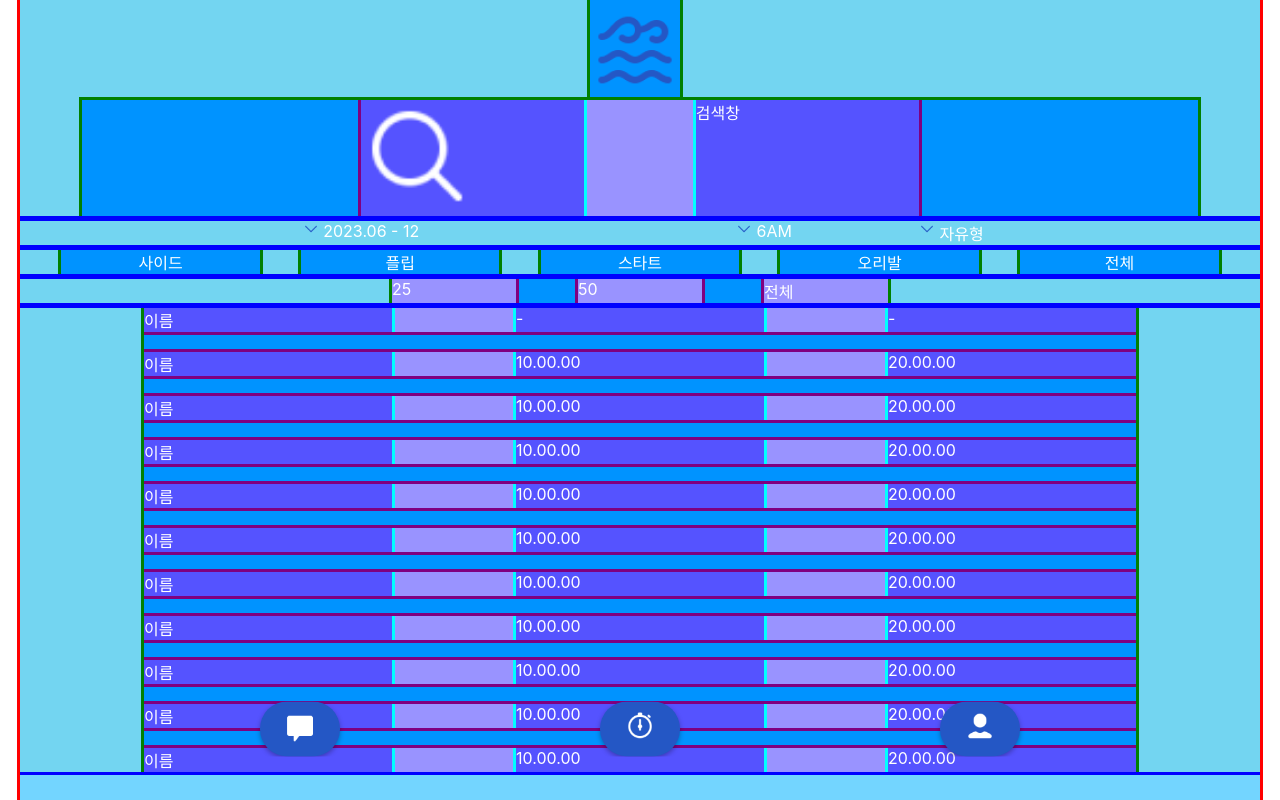
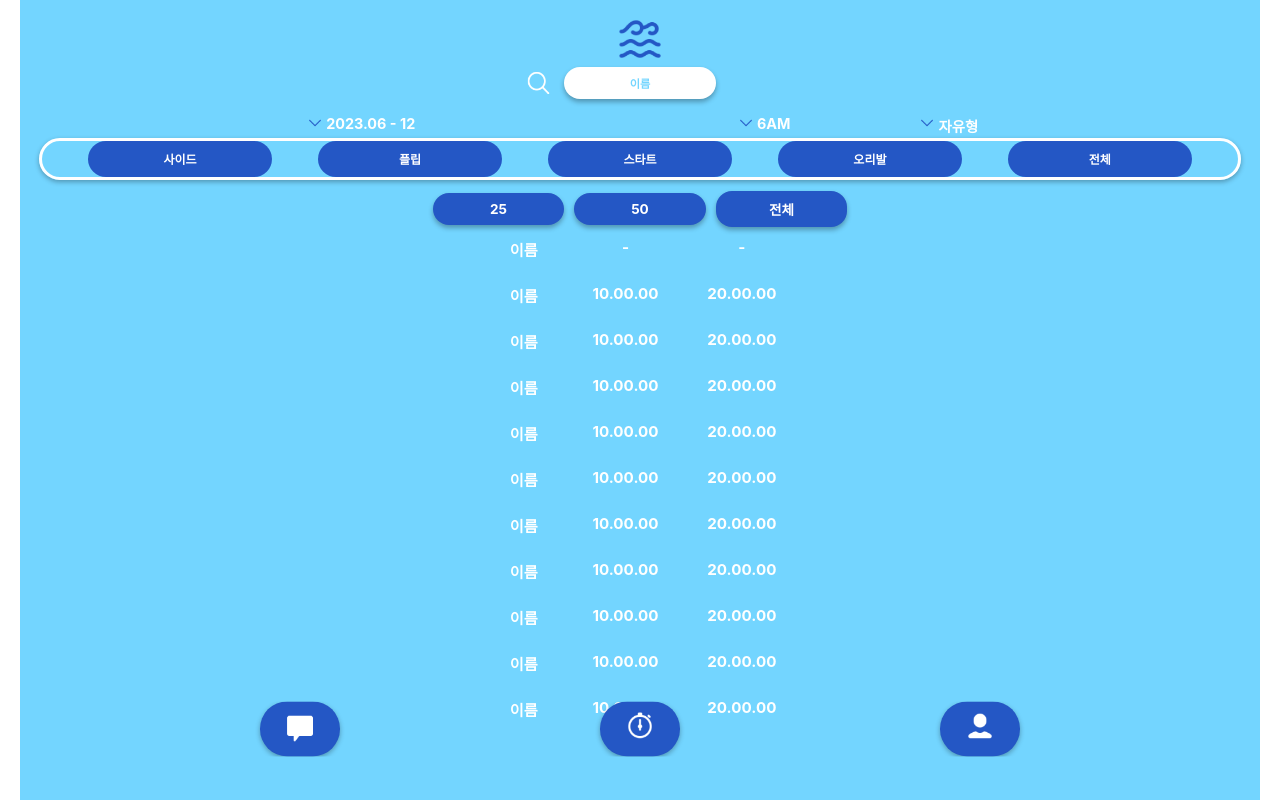
Before and after one commit to RIDE-THE-WAVE/Frontend, a React (Create React App) app in the folder ride-the-wave/: page /grouprecords in a window 1280 px wide. Built offline with nearby package versions, Linux system fonts and the light colour scheme.

Commit message:
FEAT: 전체 기록 UI 구현 #6

```diff
--- a/ride-the-wave/src/component/records/grouprecords/GroupRecords.js
+++ b/ride-the-wave/src/component/records/grouprecords/GroupRecords.js
@@ -21,10 +21,12 @@ function GroupRecords() {
                     <div className={styles.user_search_inner_box}>
                         {/* 제목 박스가 들어갈 예정 */}
                         <div className={styles.user_search_img}>
-                            <img src={search_record} alt="search_record" width='50%'/>
+                            <img src={search_record} alt="search_record" />
                         </div>
-                        <div className={styles.user_search}>검색창
+                        <div className={styles.user_search}>
+                            <span>이름</span>
                         </div>
+                        <div className={styles.empty}></div>
                     </div>
                 </div>
             </div>
@@ -92,8 +94,8 @@ function GroupRecords() {
                     </div>
                     <div className={styles.records}>
                         <div className={styles.record}>
-                            <span>이름
-</span>                        </div>
+                            <span>이름</span>
+                        </div>
                         <div className={styles.record}>
                             <span>10.00.00</span>
                         </div>
@@ -103,8 +105,8 @@ function GroupRecords() {
                     </div>
                     <div className={styles.records}>
                         <div className={styles.record}>
-                            <span>이름
-</span>                        </div>
+                            <span>이름</span>
+                        </div>
                         <div className={styles.record}>
                             <span>10.00.00</span>
                         </div>
@@ -114,8 +116,8 @@ function GroupRecords() {
                     </div>
                     <div className={styles.records}>
                         <div className={styles.record}>
-                            <span>이름
-</span>                        </div>
+                            <span>이름</span>
+                        </div>
                         <div className={styles.record}>
                             <span>10.00.00</span>
                         </div>
@@ -125,8 +127,8 @@ function GroupRecords() {
                     </div>
                     <div className={styles.records}>
                         <div className={styles.record}>
-                            <span>이름
-</span>                        </div>
+                            <span>이름</span>
+                        </div>
                         <div className={styles.record}>
                             <span>10.00.00</span>
                         </div>
@@ -136,8 +138,8 @@ function GroupRecords() {
                     </div>
                     <div className={styles.records}>
                         <div className={styles.record}>
-                            <span>이름
-</span>                        </div>
+                            <span>이름</span>
+                        </div>
                         <div className={styles.record}>
                             <span>10.00.00</span>
                         </div>
@@ -147,8 +149,8 @@ function GroupRecords() {
                     </div>
                     <div className={styles.records}>
                         <div className={styles.record}>
-                            <span>이름
-</span>                        </div>
+                            <span>이름</span>
+                        </div>
                         <div className={styles.record}>
                             <span>10.00.00</span>
                         </div>
@@ -158,8 +160,8 @@ function GroupRecords() {
                     </div>
                     <div className={styles.records}>
                         <div className={styles.record}>
-                            <span>이름
-</span>                        </div>
+                            <span>이름</span>
+                        </div>
                         <div className={styles.record}>
                             <span>10.00.00</span>
                         </div>
@@ -169,8 +171,8 @@ function GroupRecords() {
                     </div>
                     <div className={styles.records}>
                         <div className={styles.record}>
-                            <span>이름
-</span>                        </div>
+                            <span>이름</span>
+                        </div>
                         <div className={styles.record}>
                             <span>10.00.00</span>
                         </div>
@@ -180,8 +182,8 @@ function GroupRecords() {
                     </div>
                     <div className={styles.records}>
                         <div className={styles.record}>
-                            <span>이름
-</span>                        </div>
+                            <span>이름</span>
+                        </div>
                         <div className={styles.record}>
                             <span>10.00.00</span>
                         </div>
@@ -191,8 +193,8 @@ function GroupRecords() {
                     </div>
                     <div className={styles.records}>
                         <div className={styles.record}>
-                            <span>이름
-</span>                        </div>
+                            <span>이름</span>
+                        </div>
                         <div className={styles.record}>
                             <span>10.00.00</span>
                         </div>
@@ -202,7 +204,7 @@ function GroupRecords() {
                     </div>
                   </div>
               </div>
-            <BottomNav />
+                <BottomNav />
         </div>
     );
 }
--- a/ride-the-wave/src/component/records/grouprecords/GroupRecords.module.css
+++ b/ride-the-wave/src/component/records/grouprecords/GroupRecords.module.css
@@ -2,64 +2,83 @@
     width: 100%;
     height: 100vh;
     max-width: 1240px;
-    margin: 0 auto; /* center the form */
-    display: grid; /* grid container */
+    margin: 0 auto;
+    display: grid;
     grid-template-columns: 1fr;
-    grid-template-rows: 1fr repeat(3, 0.3fr) 3fr 0.5fr;
-    gap: 5px;
-    outline: 3px solid red;
+    grid-template-rows: 1fr 0.2fr 0.35fr 0.5fr 3fr 0.7fr;
+    color: white;
     background-color: #73D5FF;
-    color: white;
 }
 
 .header {
     display: flex;
+    flex-direction: column;
     align-items: center;
-    flex-direction: column;
-    outline: 3px solid blue;
+    justify-content: end;
+    margin-bottom: 1rem;
+    /* outline: 3px solid blue;
     color: white;
-    background-color: #73D5F1;
+    background-color: #73D5F1; */
 }
 
 .logo_box {
     display: flex;
     justify-content: center;
-    width: 90%;
-    color: white;
-    outline: 3px solid green;
-    background-color: #0093ff;
+    /* color: white; */
+    /* outline: 3px solid green; */
+    /* background-color: #0093ff; */
+}
+
+.logo_box > img {
+    width: 3.5rem;
 }
 
 .user_search_box {
+    width: 20rem;
     display: flex;
-    justify-content: center;
-    width: 90%;
-    color: white;
-    outline: 3px solid green;
-    background-color: #0093ff;
+    justify-content: start;
+    text-align: center;
+    font-size: 0.7rem;
+    font-weight: bold;
+    color:#73D5FF;
+    /* outline: 3px solid green; */
+    /* background-color: #0093ff; */
 }
 
 .user_search_inner_box {
-    flex: 0.5;
+    flex: 1;
     display: flex;
-    justify-content: space-between;
-    outline: 3px solid purple;
-    color: white;
-    background-color: #9993ff;
+    align-items: center;
+    justify-content: space-evenly;
+    /* outline: 3px solid purple;
+    background-color: #9993ff; */
 }
 
 .user_search_img {
-    flex: 0.4;
-    outline: 3px solid cyan;
-    color: white;
-    background-color: #5553ff;
+    flex: 0.2;
+    display: flex;
+    justify-content: end;
+    align-items: center;
+    /* outline: 3px solid cyan; */
+    /* background-color: #5553ff; */
+}
+
+.user_search_img > img {
+    width: 1.7rem;
 }
 
 .user_search {
-    flex: 0.4;
-    outline: 3px solid cyan;
-    color: white;
-    background-color: #5553ff;
+    flex: 0.45;
+    padding: 0.5rem;
+    border-radius: 1.5rem;
+    box-shadow: 0px 3px 5px rgba(0, 0, 0, 0.3);
+    background-color: #fff;
+    /* outline: 3px solid cyan;
+    background-color: #5553ff; */
+}
+
+.empty {
+    flex: 0.2;
 }
 
 /* *************** */
@@ -69,8 +88,8 @@
     justify-content: space-evenly;
     width: 100%;
     color: white;
-    outline: 3px solid blue;
-    background-color: #73D5F1;
+    font-weight: bold;
+    font-size: 0.9rem;
 }
 
 .contents_period_toggle {
@@ -105,21 +124,24 @@
 /* ****************** */
 
 .contents_turn_type {
+    margin: 0 1.2rem;
     display: flex;
+    align-items: center;
     justify-content: space-evenly;
-    width: 100%;
-    color: white;
-    outline: 3px solid blue;
-    background-color: #73D5F1;
+    border: 0.2rem solid #fff;
+    border-radius: 2rem;
+    box-shadow: 0px 2px 5px rgba(0, 0, 0, 0.3);
+    font-weight: bold;
+    font-size: 0.75rem;
 }
 
 .turn_type {
+    flex: 0.15;
     display: flex;
     justify-content: space-evenly;
-    width: 16%;
-    color: white;
-    outline: 3px solid green;
-    background-color: #0093ff;
+    padding: 0.6rem;
+    border-radius: 1.7rem;
+    background-color: #2457C5;
 }
 
 /* ****************** */
@@ -127,29 +149,29 @@
 .contents_length_option_box {
     display: flex;
     align-items: center;
-    flex-direction: column;
-    outline: 3px solid blue;
-    color: white;
-    background-color: #73D5F1;
+    justify-content: center;
+    font-weight: bold;
+    font-size: 0.85rem;
 }
 
-/* 여기 수정해야함 */
+/* 마이페이지랑 겹치는 코드인데, flex 가 추가된다... */
 .length_option_inner_box {
+    flex: 0.35;
     display: flex;
-    justify-content: space-between;
-    width: 40%;
-    color: white;
-    outline: 3px solid green;
-    background-color: #0093ff;
+    text-align: center;
+    align-items: center;
+    justify-content: space-evenly;
+    /* background-color: #0093ff; */
 }
 
 .length_option {
-    flex: 0.25;
-    display: flex;
-    justify-content: space-between;
-    outline: 3px solid purple;
-    color: white;
-    background-color: #9993ff;
+    flex: 0.3;
+    padding: 0.5rem;
+    border-radius: 1rem;
+    background-color: #2457C5;
+    box-shadow: 0px 3px 5px rgba(0, 0, 0, 0.3);
+    /* outline: 3px solid purple; */
+    /* background-color: #9993ff; */
 }
 
 /* ******** */
@@ -157,39 +179,41 @@
 .contents_box {
     display: flex;
     align-items: center;
+    justify-content: space-between;
     flex-direction: column;
-    outline: 3px solid blue;
-    color: white;
-    background-color: #73D5F1;
+    font-weight: bold;
+    font-size: 0.95rem;
+    /* outline: 3px solid blue; */
+    /* background-color: #73D5F1; */
 }
 
 .contents {
+    width: 20rem;
     display: flex;
     flex-direction: column;
-    justify-content: center;
-    width: 80%;
-    gap: 20px;
-    color: white;
-    outline: 3px solid green;
-    background-color: #0093ff;
+    gap:1.5rem;
+    /* outline: 3px solid green; */
+    /* background-color: #0093ff; */
 }
 
 .records {
-    flex: 0.25;
     display: flex;
-    justify-content: space-between;
-    outline: 3px solid purple;
-    color: white;
-    background-color: #9993ff;
+    justify-content: space-evenly;
+    /* outline: 3px solid purple; */
+    /* background-color: #9993ff; */
+}
+
+.records > .record:first-child {
+    flex: 0.3;
+    justify-content: center;
 }
 
 .record {
-    flex: 0.25;
+    flex: 0.4;
     display: flex;
-    justify-content: space-between;
-    outline: 3px solid cyan;
-    color: white;
-    background-color: #5553ff;
+    justify-content: center;
+    /* outline: 3px solid cyan; */
+    /* background-color: #5553ff; */
 }
 
 /* *************** */
```
